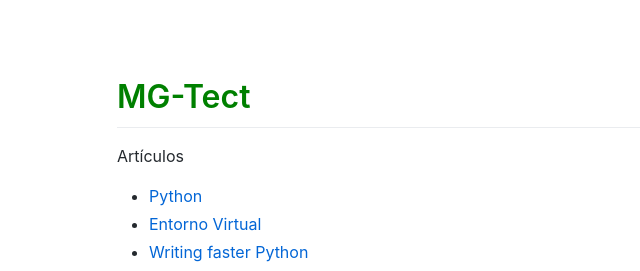
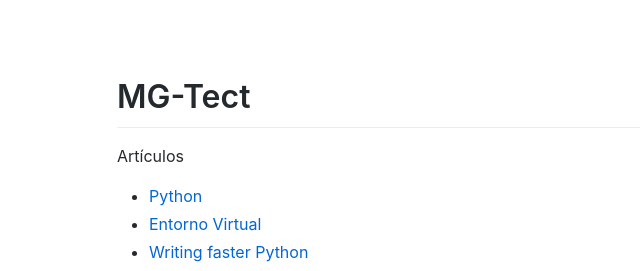
Before and after one commit to Akira3030/formacion, a Jekyll site: the page built from index.md, in a window 1280 px wide. Shown: the top 271 px of the page, without its empty margins (78-718 px from the left). Built offline with Jekyll 4.4.1, drawn with Linux system fonts in a browser that asks for light colours; emoji names are drawn with the system emoji font.

Commit message:
Update default.html

```diff
--- a/_layouts/default.html
+++ b/_layouts/default.html
@@ -26,7 +26,7 @@
 
 
         <header>
-          <div style="color:green"><h1>MG-Tect</h1></div>
+          <div style="font-color:green"><h1>MG-Tect</h1></div>
         </header>
 
 
```
